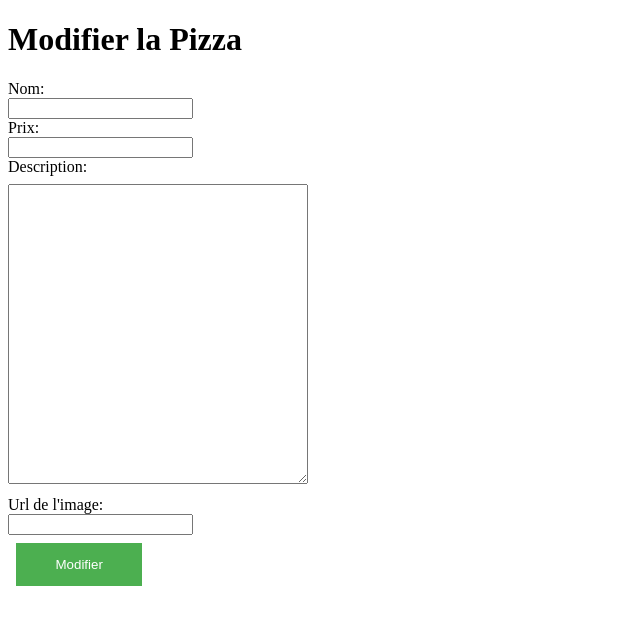
After one commit to Axel93183/pizza-symfony, a Symfony app: template templates/pizza/updatePizza.html.twig in a window 1280 px wide. The commit adds this page. Shown: the top 625 px of the page, without its empty margins (0-640 px from the left). Run offline with Twig, Linux system fonts and the light colour scheme; the template is opened without the code that fills it, so the values that code supplies are empty; some libraries are stand-ins or nearby versions.

Commit message:
fin exercice

```diff
--- /dev/null
+++ b/templates/pizza/updatePizza.html.twig
@@ -0,0 +1,70 @@
+{% extends 'base.html.twig' %}
+
+{% block stylesheets %}
+    <style>
+
+
+        /* pour aligner les labels et les champs de formulaire verticalement */
+        form label,
+        form input {
+            display: flex;
+            align-items: center;
+        }
+
+        /* pour donner une largeur fixe aux champs de formulaire */
+        form input[type="text"],
+
+        {
+            width: 300px;
+            padding: 12px 20px;
+            margin: 8px 0;
+            box-sizing: border-box;
+        }
+
+        form textarea{
+            width: 300px;
+            height: 300px;
+            padding: 12px 20px;
+            margin: 8px 0;
+            box-sizing: border-box;
+
+        }
+
+        /* pour styliser les boutons de formulaire */
+        form button {
+            display: block;
+            background-color: #4CAF50;
+            color: white;
+            padding: 14px 20px;
+            margin: 8px;
+            border: none;
+            cursor: pointer;
+            width: 10%;
+            height: 20%;
+        }
+    </style>
+{% endblock %}
+
+{% block body %}
+
+<h1>Modifier la Pizza</h1>
+
+<form method="post">
+
+<label for="name">Nom: </label>
+<input type="text" name="name" id="name"/>
+
+<label for="price">Prix: </label>
+<input type="number" name="price" id="price" step="0.01"/>
+
+<label for="description">Description: </label>
+<textarea name="description" id="description" ></textarea>
+
+<label for="imageUrl">Url de l'image: </label>
+<input type="url" name="imageUrl" id="imageUrl"/>
+
+<button type="submit">Modifier</button>
+
+</form>
+
+{% endblock %}
```
Also changed, not shown: src/Controller/PizzaController.php (+60 -18 lines), templates/pizza/list.html.twig (+11 -3 lines).
